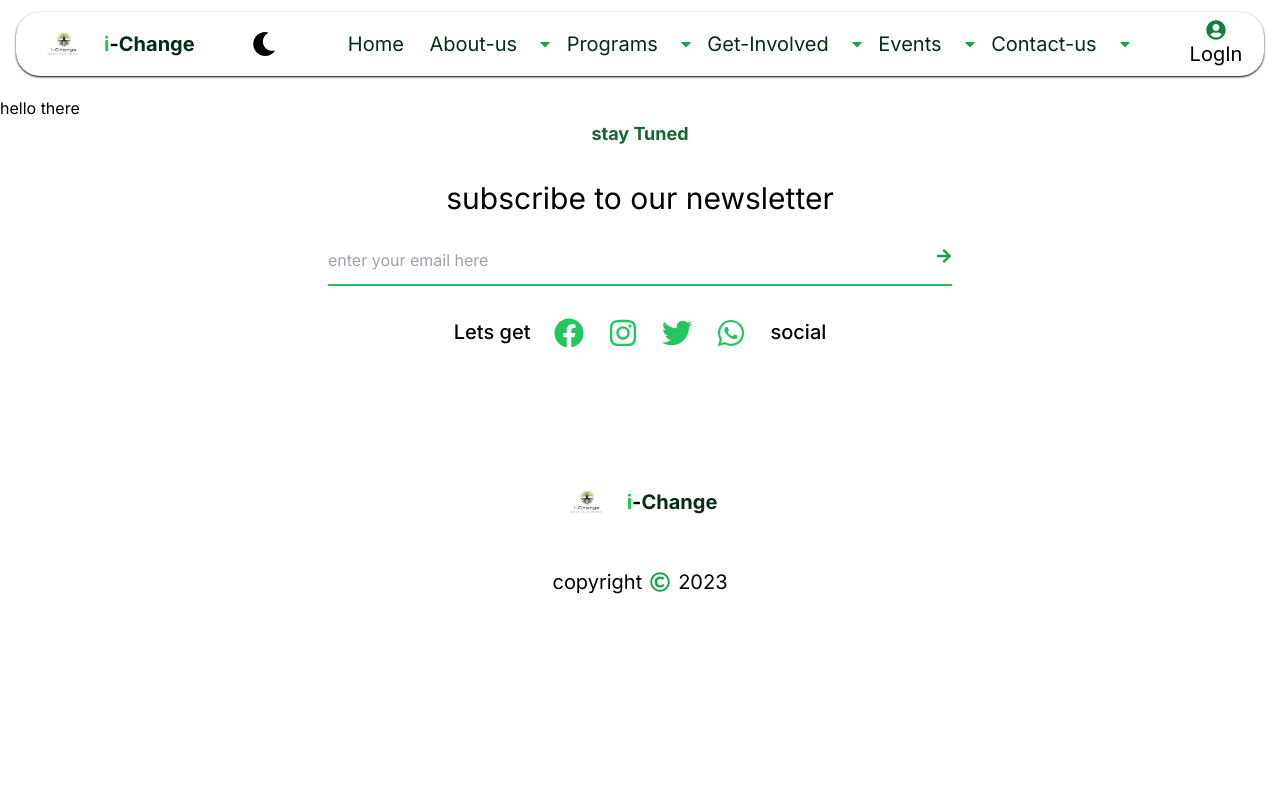
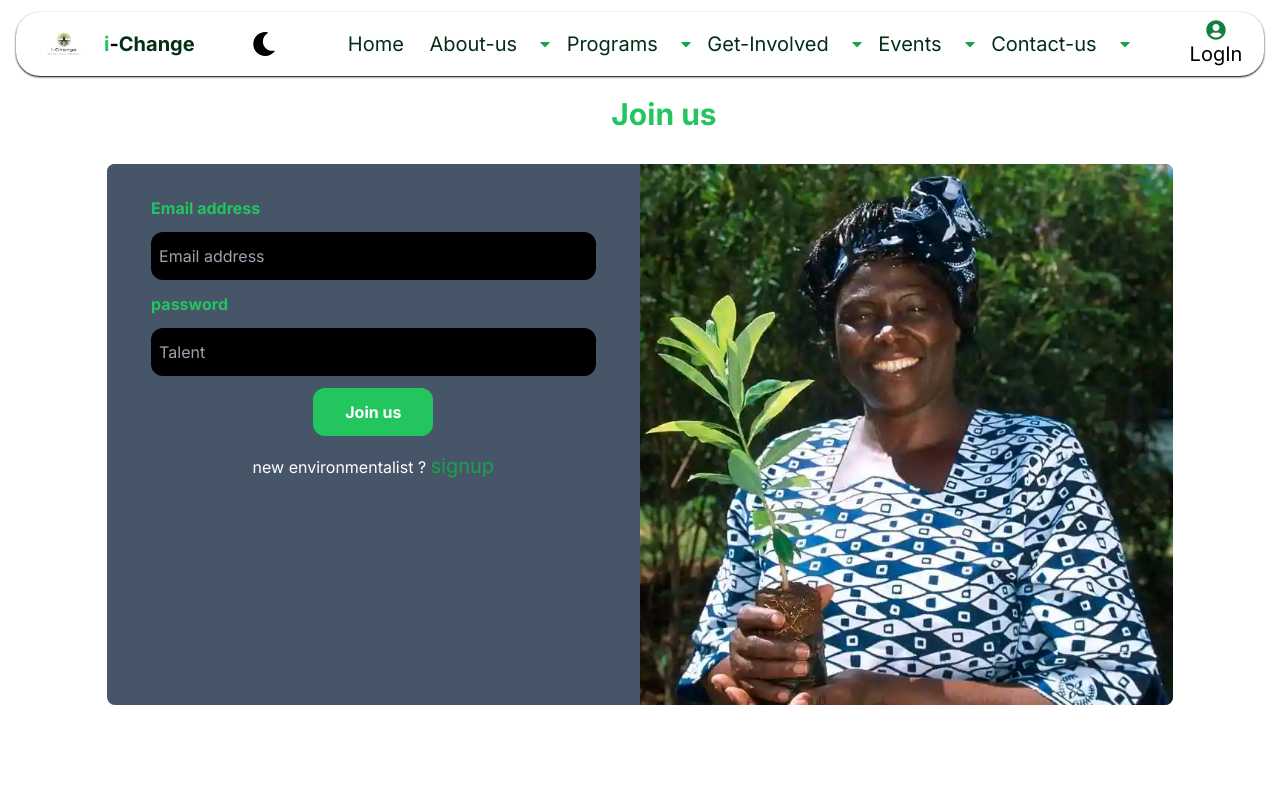
Before and after one commit to Rogetz/I-Change, a Next.js app: page /login in a window 1280 px wide. Shown: the top 800 px of the page. Built offline with nearby package versions, Linux system fonts and the light colour scheme.

Commit message:
some author

```diff
--- /dev/null
+++ b/app/components/login.js
@@ -0,0 +1,100 @@
+"use client";
+
+import Image from "next/image"
+import Link from "next/link"
+import {useState} from "react"
+import {FaArrowCircleRight, FaCheckCircle} from "react-icons/fa"
+import Wangari from "../assets/1721508933469.jpg"
+
+export  function LoginSkeleton(){
+    return(
+        <div>
+        </div>
+    )
+}
+
+
+export function Login(){
+    const [loginState,setLoginState] = useState(<ActualLogin/>)
+    const [toggleText,setToggleText] = useState("signup")
+    const [textDesc,setTextDesc] = useState("new environmentalist ? ")
+
+    let changeToggler = function(e){
+        e.preventDefault()
+
+        if(toggleText == "signup"){
+            setLoginState(<SignUp/>)
+            setToggleText("login")
+            setTextDesc("member ? ")
+        }
+        else{
+            setLoginState(<ActualLogin/>)
+            setToggleText("signup")
+            setTextDesc("new environmentalist ? ")
+        }
+    }
+    return(
+        <div className="w-full min-h-screen mb-12 flex flex-col items-center ">
+        <h1 className="dark:text-white flex flex-col md:flex-row text-black text-center md:text-left text-2xl sm:text-3xl mb-8 dark:font-normal font-bold"><span className="ml-0 md:ml-8 lg:ml-12 dark:text-green-500 text-2xl sm:text-3xl font-bold text-green-500">Join us</span></h1>
+        <div className="w-5/6 h-auto rounded-lg md:min-h-[30rem] flex flex-col md:flex-row dark:bg-black bg-slate-600 overflow-hidden box-border ">
+            <div className="w-full md:w-1/2 h-[30rem] flex flex-col justify-center  py-4 md:h-full dark:bg-black bg-slate-600">
+                {loginState}
+                <p className="dark:text-white text-white text-center ">{textDesc}<button onClick={changeToggler} className="dark:text-green-600 text-xl text-green-600">{toggleText}</button></p>
+            </div>
+            <div className="hidden md:block w-1/2 h-full bg-transparent">
+                <Image src={Wangari} className="w-full h-full object-cover object-center" width={600} height={600}/>
+            </div>
+        </div>
+        </div>
+    )
+}
+
+export function SignUp(){
+    let signHandler = function(e){
+        e.preventDefault()
+    }
+    return(
+        <div>
+            <form onSubmit={signHandler} className="w-full py-4 h-full flex flex-col justify-evenly items-center">
+                <div className="flex gap-3 w-5/6 h-24 flex-col">
+                    <label htmlFor="Name" className="text-green-500 font-bold">Full Name</label>
+                    <input id="Name" placeholder="Name" type="text" className="dark:bg-green-950 bg-black rounded-xl h-12 pl-2 outline-none border-none"/>
+                </div>
+                <div className="flex gap-3 w-5/6 h-24 flex-col">
+                    <label htmlFor="Email" className="text-green-500 font-bold">Email address</label>
+                    <input id="Email" placeholder="Email address" type="text" className="dark:bg-green-950 bg-black rounded-xl h-12 pl-2 outline-none border-none"/>
+                </div>
+                <div className="flex gap-3 w-5/6 h-24 flex-col">
+                    <label htmlFor="Region" className="text-green-500 font-bold">Region</label>
+                    <input id="Region" placeholder="Region" type="text" className="dark:bg-green-950 bg-black rounded-xl h-12 pl-2 outline-none border-none"/>
+                </div>
+                <div className="flex gap-3 w-5/6 h-24 flex-col">
+                    <label htmlFor="Talent" className="text-green-500 font-bold">Skill / Talent</label>
+                    <input id="Talent" placeholder="Talent" type="text" className="dark:bg-green-950 bg-black rounded-xl h-12 pl-2 outline-none border-none"/>
+                </div>
+                <button type="submit" className="bg-green-500 rounded-xl font-bold dark:text-black text-white px-8 py-3">Join us</button>
+            </form>
+        </div>
+    )
+}
+
+export function ActualLogin(){
+    let loginHandler = function(e){
+        e.preventDefault()
+    }
+    return(
+        <div>
+            <form onSubmit={loginHandler} className="w-full py-4 h-full flex flex-col justify-evenly items-center">
+                <div className="flex gap-3 w-5/6 h-24 flex-col">
+                    <label htmlFor="Email" className="text-green-500 font-bold">Email address</label>
+                    <input id="Email" placeholder="Email address" type="text" className="dark:bg-green-950 bg-black rounded-xl h-12 pl-2 outline-none border-none"/>
+                </div>
+                <div className="flex gap-3 w-5/6 h-24 flex-col">
+                    <label htmlFor="Talent" className="text-green-500 font-bold">password</label>
+                    <input id="Talent" placeholder="Talent" type="password" className="dark:bg-green-950 bg-black rounded-xl h-12 pl-2 outline-none border-none"/>
+                </div>
+                <button type="submit" className="bg-green-500 rounded-xl font-bold dark:text-black text-white px-8 py-3">Join us</button>
+            </form>
+        </div>
+    )
+}
--- a/app/login/page.js
+++ b/app/login/page.js
@@ -1,10 +1,8 @@
-
+import { Login } from "../components/login"
 
 
 export default function LoginPage(){
     return(
-        <div>
-        hello there
-        </div>
+        <Login/>
     )
 }
```
